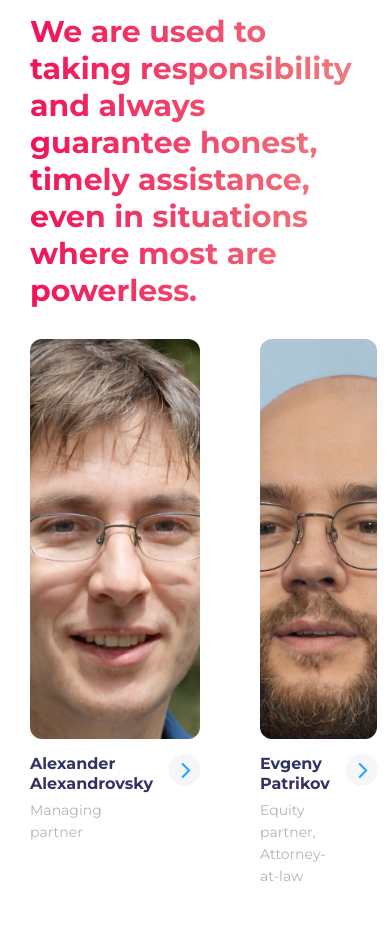
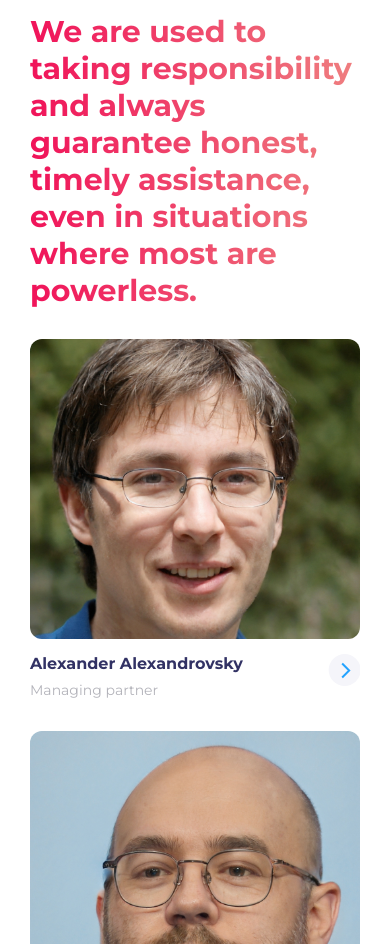
Before and after one commit to tanyazetova/tanyazetova.github.io, a plain HTML site: page pages/team.html in a window 390 px wide. Shown: the part 136-1080 px from the top of the page. Drawn offline with Linux system fonts and the light colour scheme.

Commit message:
added homework-15 update

```diff
--- a/css/style.css
+++ b/css/style.css
@@ -9,9 +9,15 @@ html {
   font-weight: 400;
 }
 .body {
+  display: flex;
+  flex-direction: column;
+  min-height: 100vh;
   overflow-x: hidden;
   color: #323264;
   font-weight: 400;
+}
+.main {
+  flex-grow: 1;
 }
 .container {
   margin: 0 auto;
@@ -23,6 +29,7 @@ html {
   display: flex;
   flex-direction: column;
   padding-top: 50px;
+  width: 100%;
 }
 .header-nav {
   position: absolute;
@@ -375,6 +382,13 @@ html {
     line-height: 37px;
     margin: 30px 0;
   }
+  .cards {
+    grid-template-columns: 1fr;
+    gap: 30px;
+  }
+  .card-img {
+    height: 300px;
+  }
   .footer-top {
     justify-content: center;
   }
--- a/pages/team.html
+++ b/pages/team.html
@@ -12,7 +12,7 @@
     <link rel="stylesheet" href="../css/style.css">
 </head>
 
-<body>
+<body class="body">
     <header class="header container">
         <div class="header-info">
             <ul class="lang">
@@ -52,7 +52,7 @@
         </nav>
     </header>
 
-    <main class="container">
+    <main class="main container">
         <h1 class="page-title">We are used to taking responsibility and always guarantee honest, timely assistance, even
             in situations where most are powerless.</h1>
         <div class="cards">
```
Also changed, not shown: index.html (+2 -2 lines).
